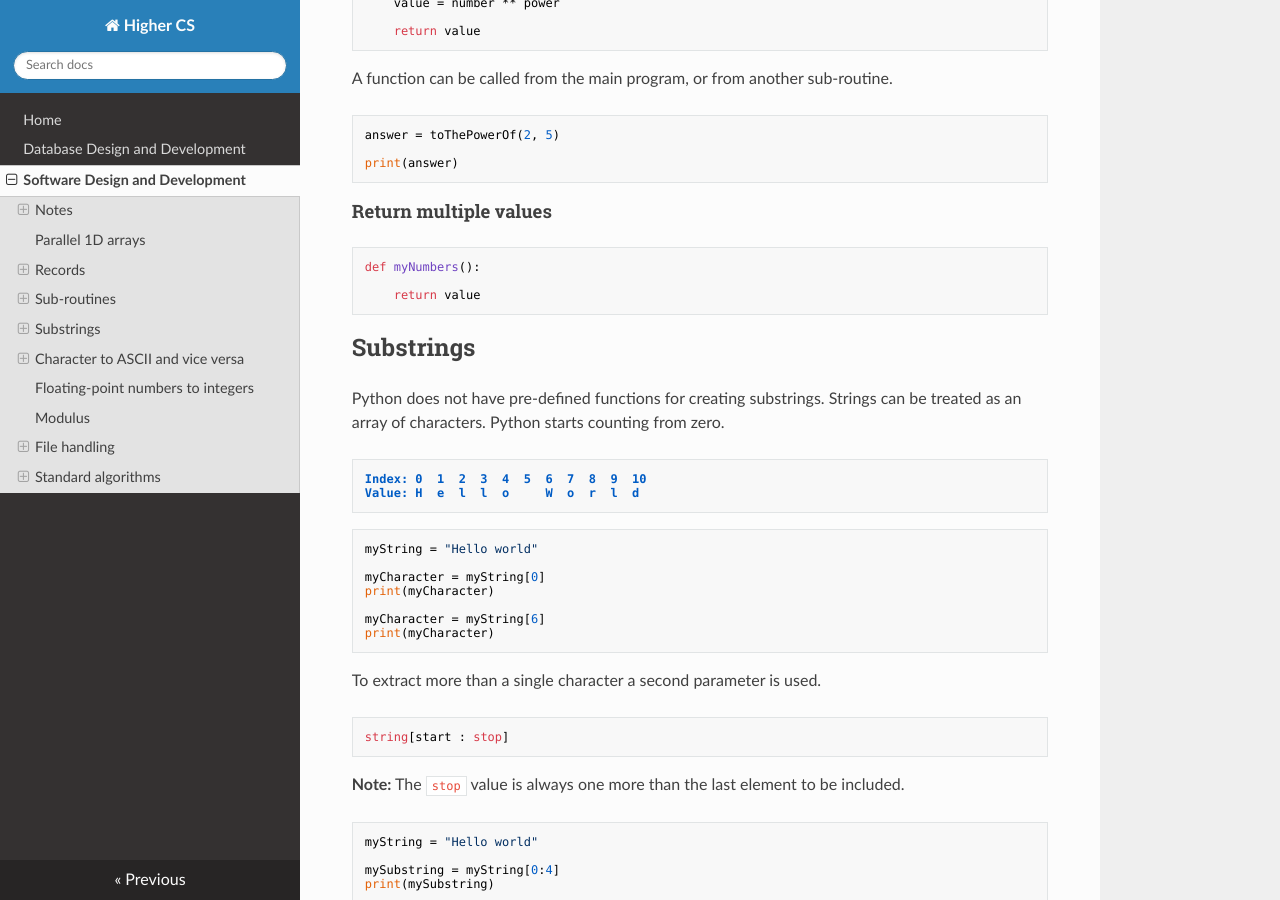
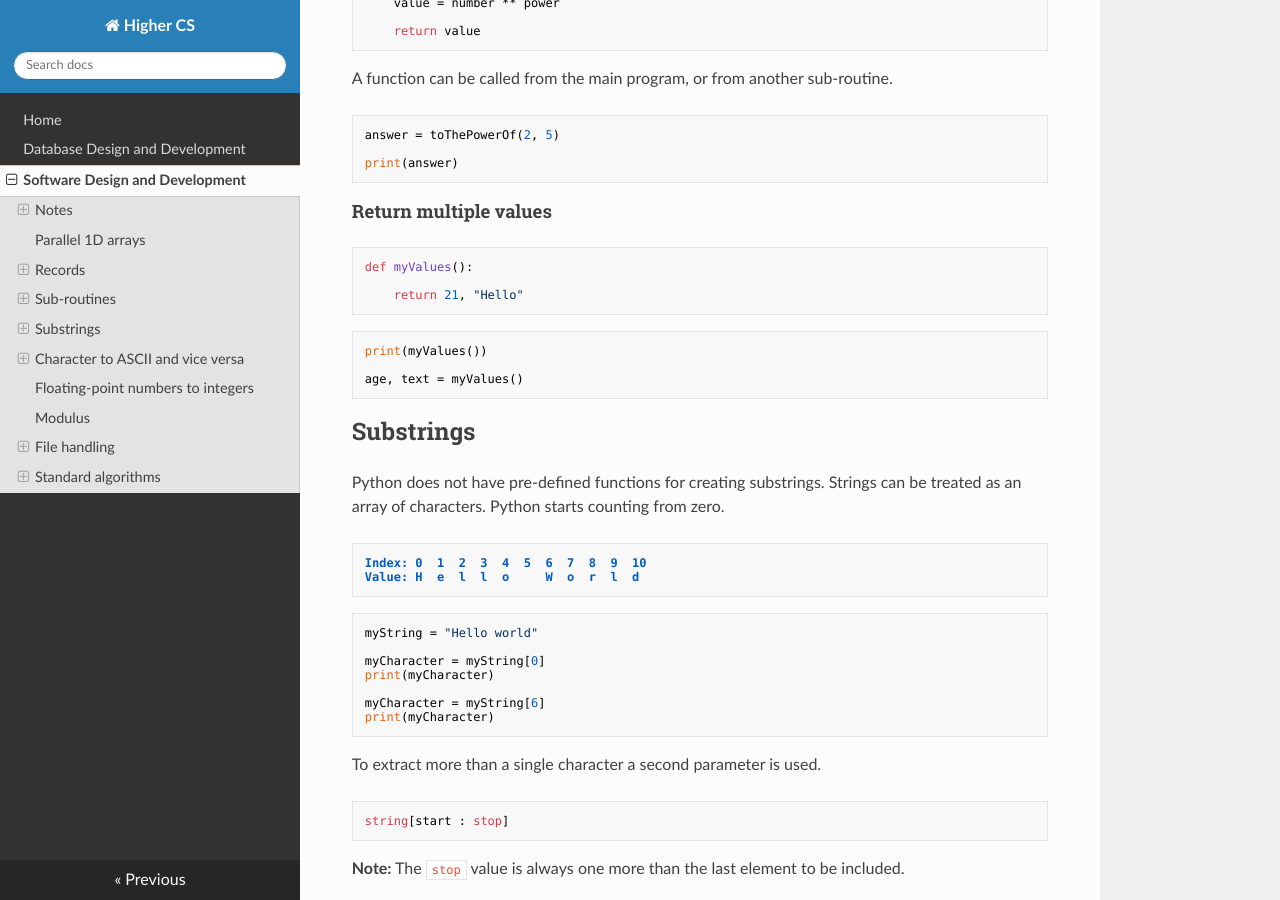
Before and after one commit to MrFriendCS/H-CS, an MkDocs documentation site: the page built from docs/H-CS-SDD.md, in a window 1280 px wide and 900 px high, scrolled down 2803 px. Built offline with MkDocs 1.6.1, drawn with Linux system fonts in a browser that asks for light colours; nearby versions of some CDN libraries.

Commit message:
docs/H-CS-SDD.md updated from https://stackedit.io/

````diff
--- a/docs/H-CS-SDD.md
+++ b/docs/H-CS-SDD.md
@@ -150,9 +150,15 @@ print(answer)
 #### Return multiple values
 
 ``` python
-def myNumbers():
+def myValues():
 
-    return value
+    return 21, "Hello"
+```
+
+``` python
+print(myValues())
+
+age, text = myValues()
 ```
 
 ## Substrings
````
Also changed, not shown: other parts of docs/H-CS-SDD.md (+2 -2 lines).
